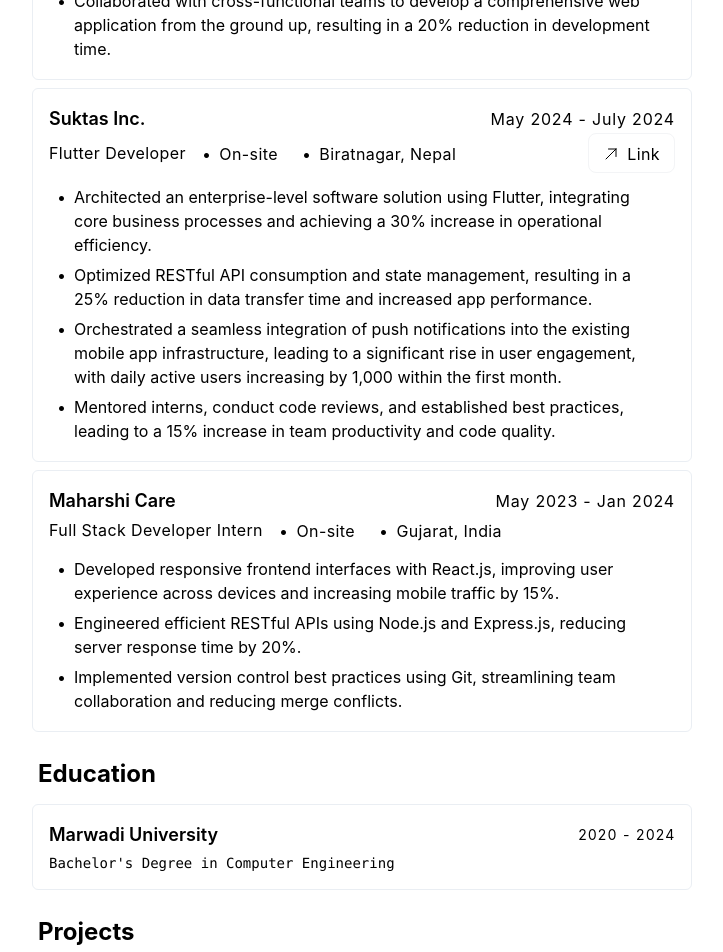
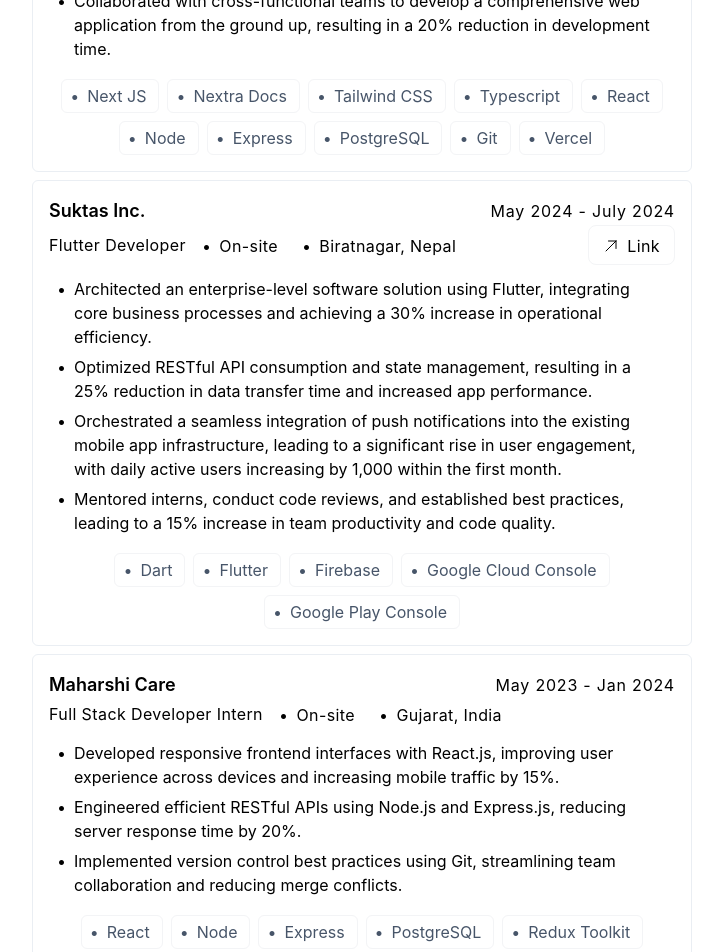
Before and after one commit to codexsusan/cv, a React (Vite) app: page / in a window 1280 px wide. Shown: the part 720-1672 px from the top of the page, without its empty margins (278-1001 px from the left). Built offline with nearby package versions, Linux system fonts and the light colour scheme.

Commit message:
Added about technology used at work

```diff
--- a/src/components/cards/EducationCard.tsx
+++ b/src/components/cards/EducationCard.tsx
@@ -4,6 +4,7 @@
   institute: string;
   date: string;
   course: string;
+  cgpa: string;
 }
 
 function EducationCard({ education }: { education: EducationCardProps }) {
@@ -13,8 +14,9 @@
         <SubHeader>{education.institute}</SubHeader>
         <p className="text-sm tabular-nums tracking-wider">{education.date}</p>
       </div>
-      <div className="flex">
+      <div className="space-y-1">
         <div className="text-sm font-mono">{education.course}</div>
+        <div className="text-sm font-mono">CGPA - {education.cgpa}</div>
       </div>
     </div>
   );
--- a/src/components/cards/ExperienceCard.tsx
+++ b/src/components/cards/ExperienceCard.tsx
@@ -1,4 +1,5 @@
 import Link from "../../assets/icons/link";
+import Bullet from "../common/Bullet";
 import Button from "../common/Button";
 import List from "../common/List";
 import SubHeader from "../common/SubHeader";
@@ -12,6 +13,7 @@
   type: string;
   description: string;
   tasks: string[];
+  stack: string[];
 }
 
 function ExperienceCard({ experience }: { experience: ExperienceCardProps }) {
@@ -51,6 +53,11 @@
           })
         }
       </div>
+      <div className="flex justify-center gap-2 flex-wrap mt-4">
+        {experience.stack.map((skill, index) => {
+          return <Bullet key={index}>{skill}</Bullet>;
+        })}
+      </div>
     </div>
   );
 }
--- a/src/user-data.json
+++ b/src/user-data.json
@@ -16,6 +16,7 @@
   "skills": [
     "JavaScript",
     "TypeScript",
+    "Next JS",
     "React",
     "Node",
     "MongoDB",
@@ -23,6 +24,7 @@
     "Flutter",
     "PostgreSQL",
     "Sequelize",
+    "Prisma",
     "Tailwind CSS"
   ],
   "experiences": [
@@ -38,6 +40,10 @@
         "Streamlined responsive frontend interfaces using Next.js, resulting in a 30% improvement in cross-browser compatibility.",
         "Spearheaded the implementation of Next Auth, enhancing security and user experience with magic link logins and Google sign-in.",
         "Collaborated with cross-functional teams to develop a comprehensive web application from the ground up, resulting in a 20% reduction in development time."
+      ],
+      "stack": [
+        "Next JS", "Nextra Docs", "Tailwind CSS", "Typescript", "React",
+        "Node", "Express", "PostgreSQL", "Git", "Vercel"
       ]
     },
     {
@@ -53,6 +59,13 @@
         "Optimized RESTful API consumption and state management, resulting in a 25% reduction in data transfer time and increased app performance.",
         "Orchestrated a seamless integration of push notifications into the existing mobile app infrastructure, leading to a significant rise in user engagement, with daily active users increasing by 1,000 within the first month.",
         "Mentored interns, conduct code reviews, and established best practices, leading to a 15% increase in team productivity and code quality."
+      ],
+      "stack": [
+        "Dart",
+        "Flutter",
+        "Firebase",
+        "Google Cloud Console",
+        "Google Play Console"
       ]
     },
     {
@@ -67,6 +80,16 @@
         "Developed responsive frontend interfaces with React.js, improving user experience across devices and increasing mobile traffic by 15%.",
         "Engineered efficient RESTful APIs using Node.js and Express.js, reducing server response time by 20%.",
         "Implemented version control best practices using Git, streamlining team collaboration and reducing merge conflicts."
+      ],
+      "stack": [
+        "React",
+        "Node",
+        "Express",
+        "PostgreSQL",
+        "Redux Toolkit",
+        "Typescript",
+        "Tailwind CSS",
+        "Git"
       ]
     }
   ],
@@ -74,7 +97,8 @@
     {
       "institute": "Marwadi University",
       "date": "2020 - 2024",
-      "course": "Bachelor's Degree in Computer Engineering"
+      "course": "Bachelor's Degree in Computer Engineering",
+      "cgpa": "8.44/10"
     }
   ],
   "projects": [
```
